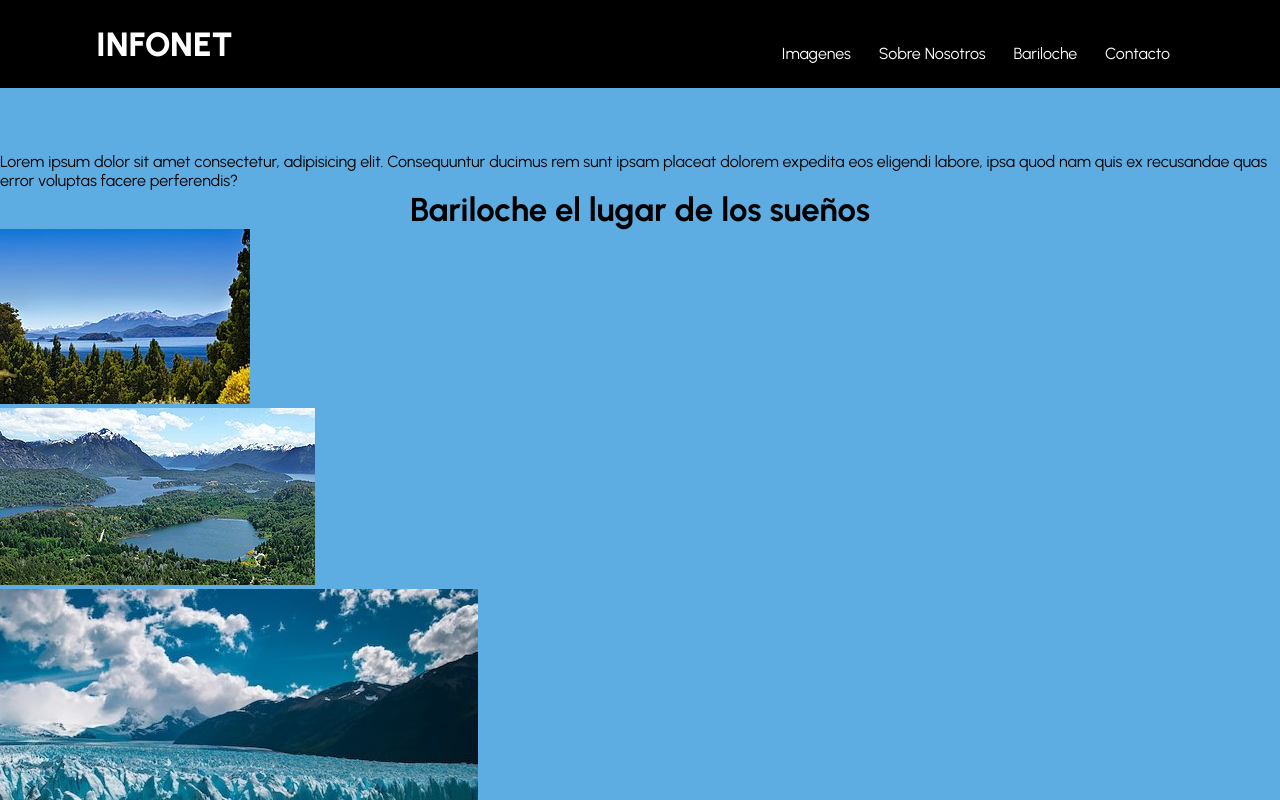
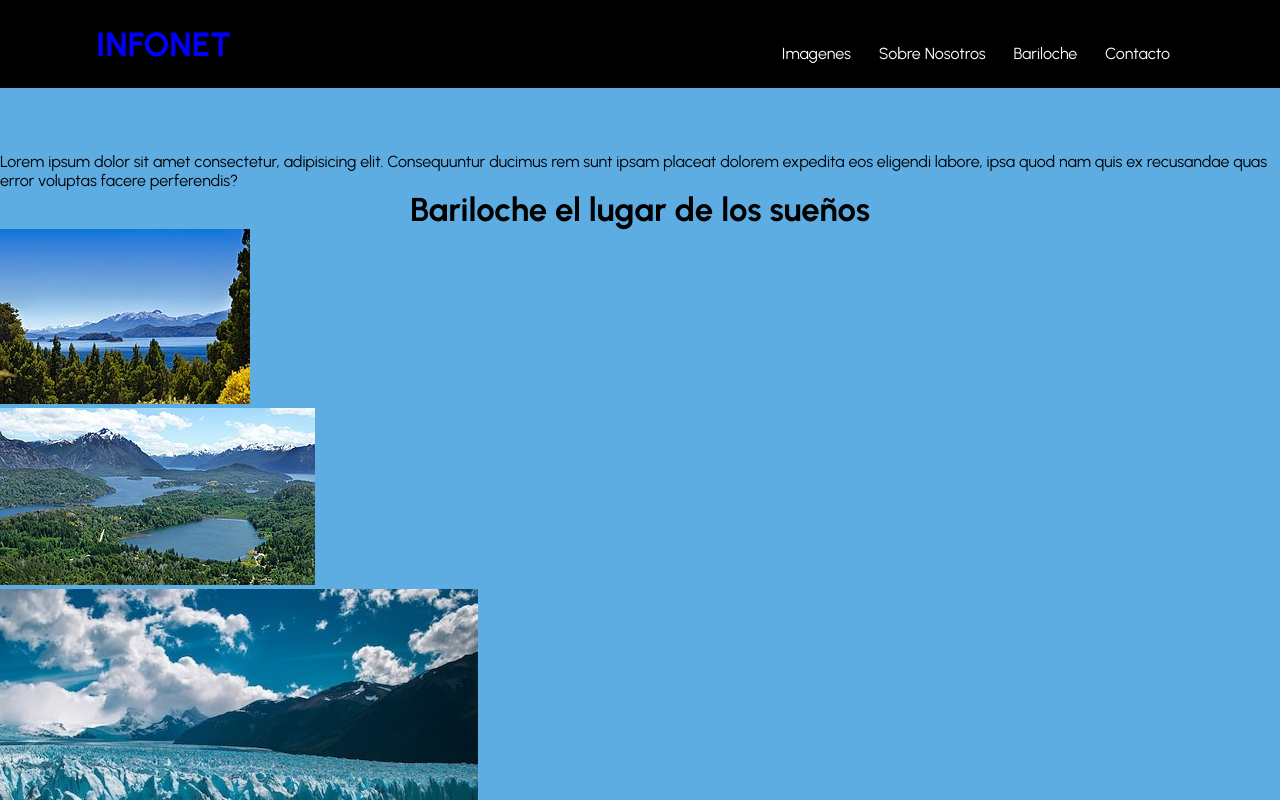
Before and after one commit to EliasDiaz23/proyectoThisMY, a plain HTML site: page index.html in a window 1280 px wide. In both pictures the pointer is over the link "INFONET". Shown: the top 800 px of the page. Drawn offline with Linux system fonts and the light colour scheme.

Commit message:
actualizacion de la animacion

```diff
--- a/css/styles.css
+++ b/css/styles.css
@@ -57,7 +57,7 @@ body{
 
 
 /*animaciones nuevas*/
-header h1:hover{
+header a:hover{
     color: blue;
     font-weight: bold;
 
```
